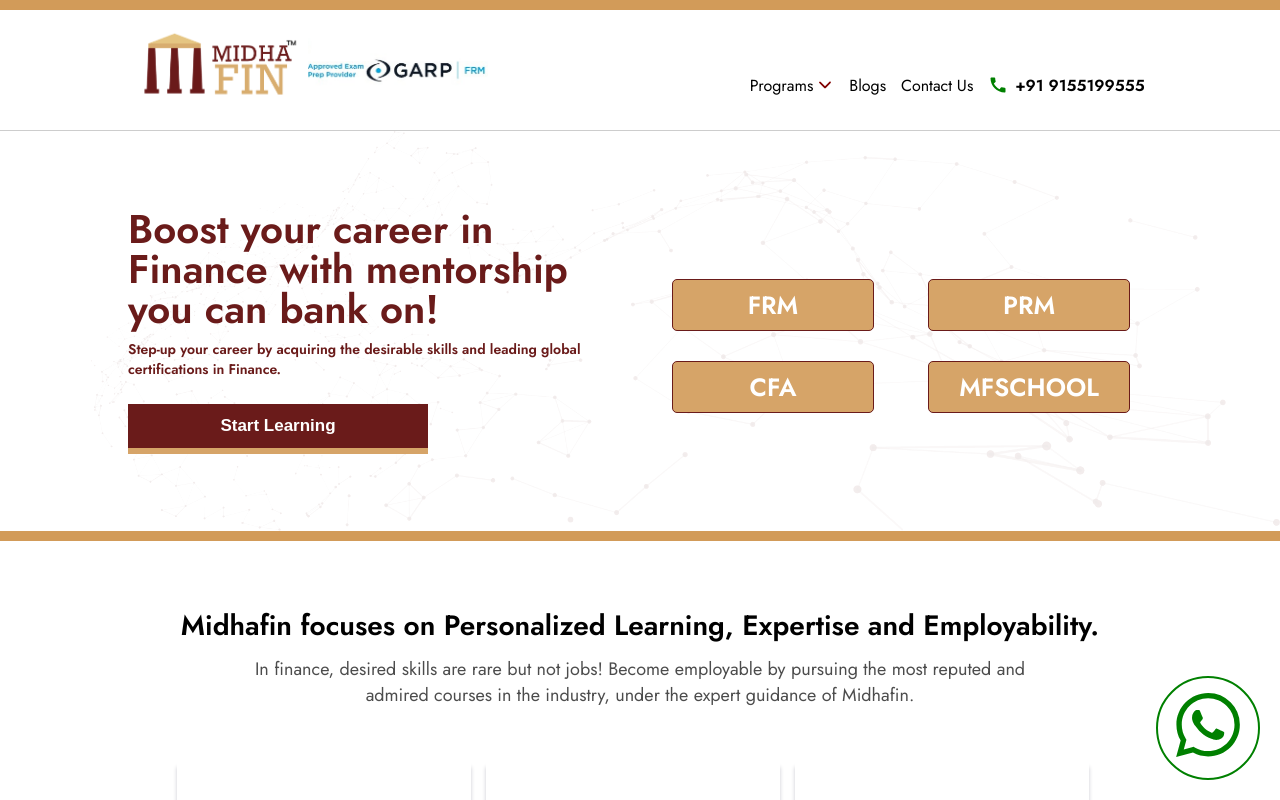
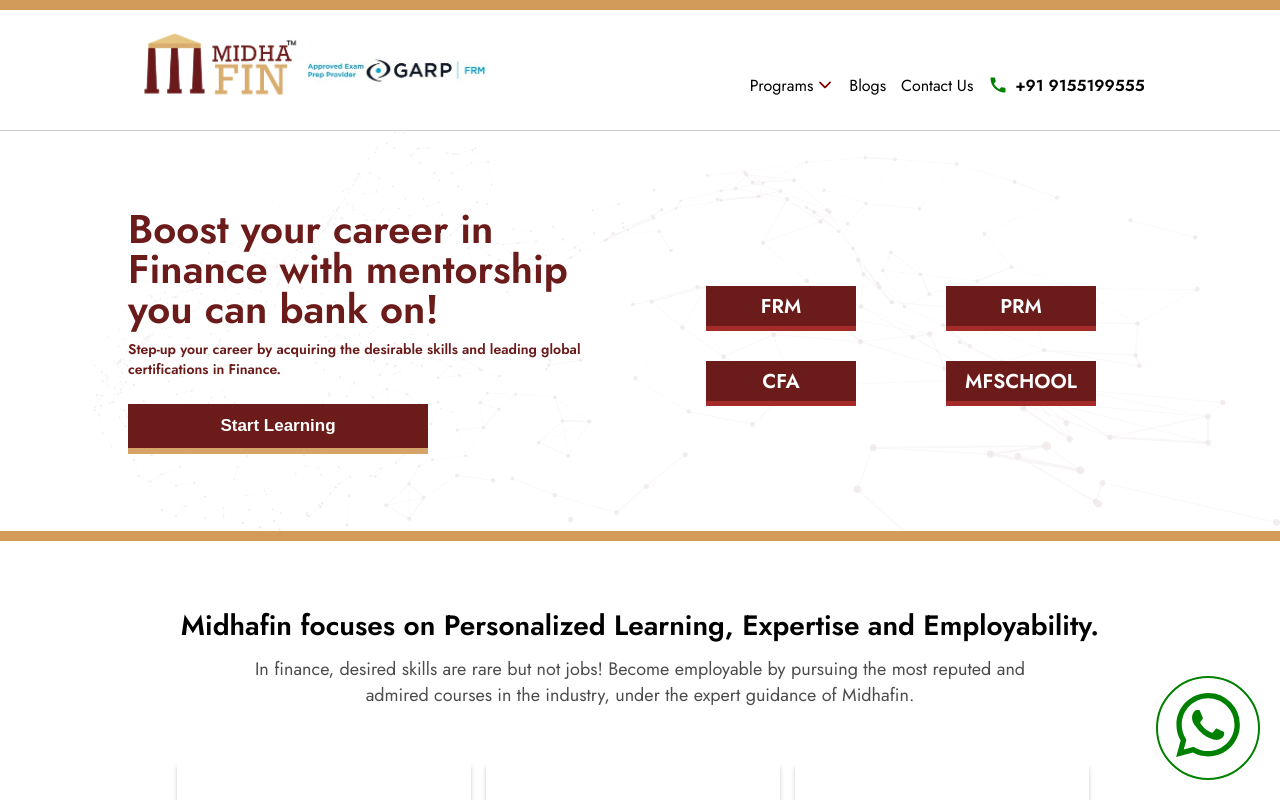
Before and after one commit to totorodev0032/MidhaFin, a React (Create React App) app: page / in a window 1280 px wide. Shown: the top 800 px of the page. Built offline with nearby package versions, Linux system fonts and the light colour scheme.

Commit message:
hero section section box style changed

```diff
--- a/src/components/CourseSection/CourseSection.js
+++ b/src/components/CourseSection/CourseSection.js
@@ -2,12 +2,6 @@
 import styled from '@emotion/styled';
 import ProgramImage from '../../images/program3.png';
 import { Link } from 'react-router-dom';
-import DataLogo from '../../images/dataanalytics101.png';
-import JuliaLogo from '../../images/course images/ Julia.png';
-import MachineLogo from '../../images/course images/Deep Learning.png';
-import PythonLogo from '../../images/course images/Phython.png';
-import JavaLogo from '../../images/course images/java.png';
-import DSALogo from '../../images/course images/C++.png';
 import { Programmes } from '../../data/Programmes';
 
 const CourseContainer = styled.div`
--- a/src/components/HeroSection/HeroSection.js
+++ b/src/components/HeroSection/HeroSection.js
@@ -170,7 +170,7 @@
   flex-basis: 50%;
   justify-content: space-around;
   align-items: center;
-  flex-wrap:wrap;
+  flex-wrap: wrap;
   @media (max-width: 1280px) {
     img {
       width: 100%;
@@ -198,21 +198,28 @@
   width: 500px;
 `;
 
+const CategoryContainer = styled.div`
+  display: flex;
+  width: 400px;
+  flex-wrap: wrap;
+  justify-content: space-between;
+  align-items: center;
+`;
+
 const SectionBox = styled.div`
-  display:flex;
-  width:200px;
-  background:#d6a468;
-  height:50px;
-  justify-content:center;
-  align-items:center;
-  font-size:25px;
-  font-weight:600;
-  color:#ffffff;
-  border-radius:5px;
-  border:1px solid #6a1b1a;
-  margin-left:10px;
-  margin-top:30px;
-`
+  display: flex;
+  width: 150px;
+  background: #6a1b1a;
+  height: 40px;
+  justify-content: center;
+  align-items: center;
+  font-size: 20px;
+  font-weight: 600;
+  color: #ffffff;
+  border-bottom: 5px solid brown;
+  margin-left: 10px;
+  margin-top: 30px;
+`;
 
 const HeroSection = () => {
   return (
@@ -228,7 +235,8 @@
               <span className="midha">Pro</span>jects
             </p> */}
             <p className="description">
-              Step-up your career by acquiring the desirable skills and leading global certifications in Finance.
+              Step-up your career by acquiring the desirable skills and leading
+              global certifications in Finance.
             </p>
             <ButtonWrapper>
               <a href="#courseID" style={{ textDecoration: 'none' }}>
@@ -237,10 +245,12 @@
             </ButtonWrapper>
           </HeroLeft>
           <HeroRight>
-            <SectionBox>FRM</SectionBox>
-            <SectionBox>PRM</SectionBox>
-            <SectionBox>CFA</SectionBox>
-            <SectionBox>MFSCHOOL</SectionBox>
+            <CategoryContainer>
+              <SectionBox>FRM</SectionBox>
+              <SectionBox>PRM</SectionBox>
+              <SectionBox>CFA</SectionBox>
+              <SectionBox>MFSCHOOL</SectionBox>
+            </CategoryContainer>
           </HeroRight>
         </HeroWrapper>
       </HeroContainer>
```
